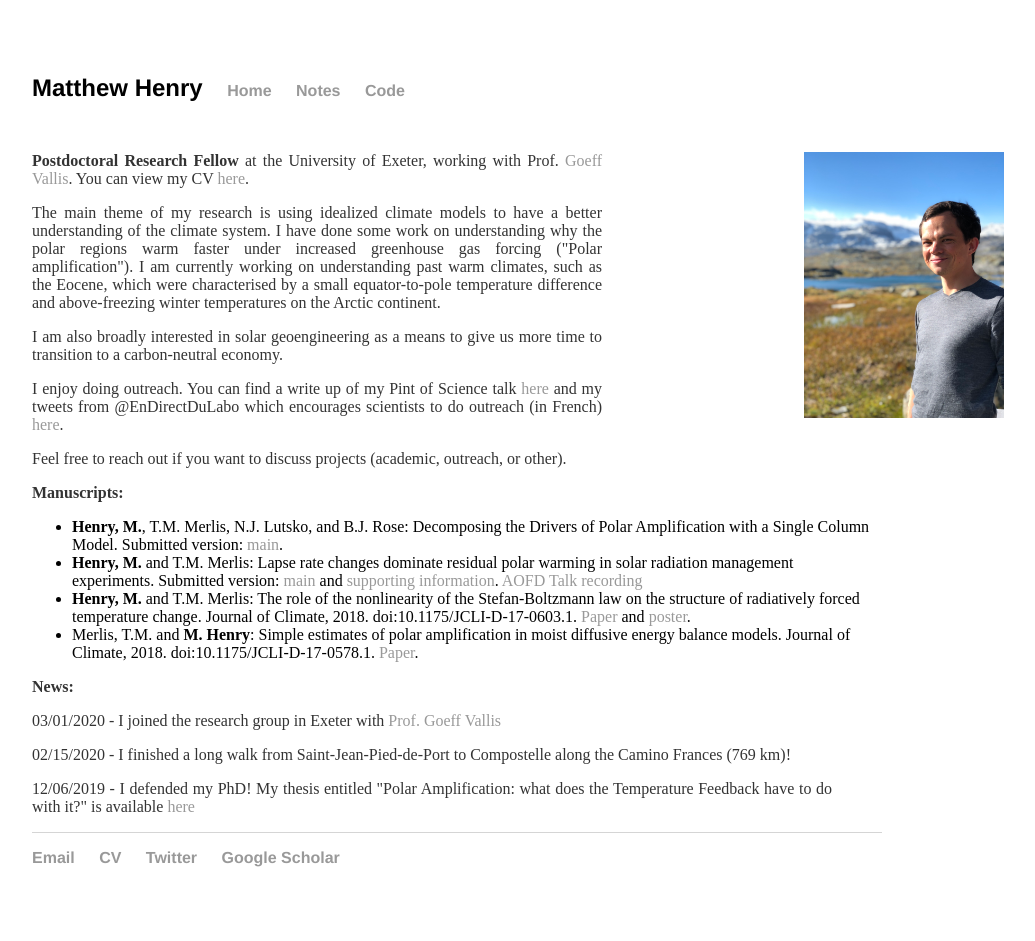
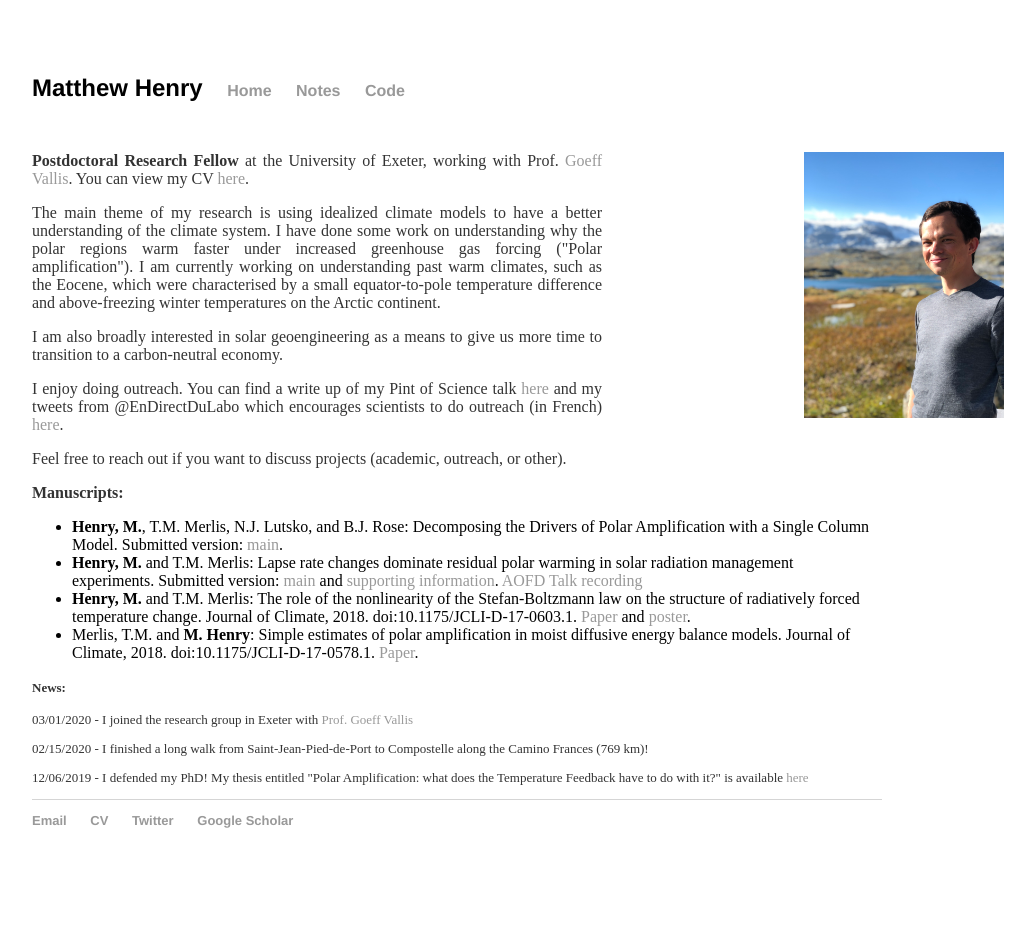
Before and after one commit to matthewjhenry/old_website, a Jekyll site: the page built from index.html, in a window 1280 px wide. Shown: the whole page, without its empty margins (176-1211 px from the left). Built offline with Jekyll 4.4.1, drawn with Linux system fonts in a browser that asks for light colours; after the commit the page ends 900 px from its top, so only the background shows below that.

Commit message:
front page

```diff
--- a/index.html
+++ b/index.html
@@ -48,7 +48,7 @@ div.relative {
 		<li>Merlis, T.M. and <b>M. Henry</b>: Simple estimates of polar amplification in moist diffusive energy balance models. Journal of Climate, 2018. doi:10.1175/JCLI-D-17-0578.1. <a href='https://journals.ametsoc.org/doi/10.1175/JCLI-D-17-0578.1'>Paper</a>.
     </ul>
 
-    <p class="ex"><font size=3><b>News:</b></p>
+    <p class="ex"><font size=2><b>News:</b></p>
       <p> 03/01/2020 - I joined the research group in Exeter with <a href="http://empslocal.ex.ac.uk/people/staff/gv219/">Prof. Goeff Vallis</a> </p>
       <p> 02/15/2020 - I finished a long walk from Saint-Jean-Pied-de-Port to Compostelle along the Camino Frances (769 km)!</a> </p>
       <p> 12/06/2019 - I defended my PhD! My thesis entitled "Polar Amplification: what does the Temperature Feedback have to do with it?" is available <a href="https://escholarship.mcgill.ca/concern/theses/ww72bh08q">here</a> </p>
```
